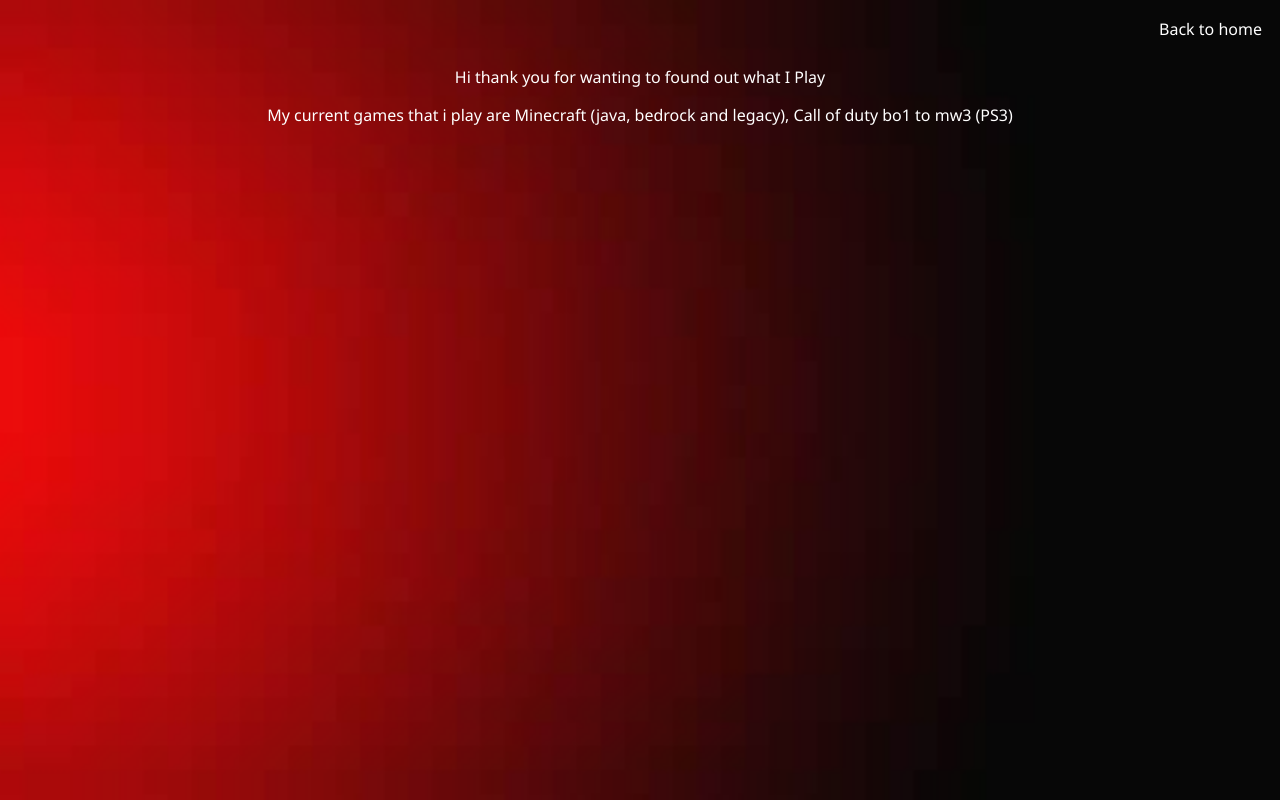
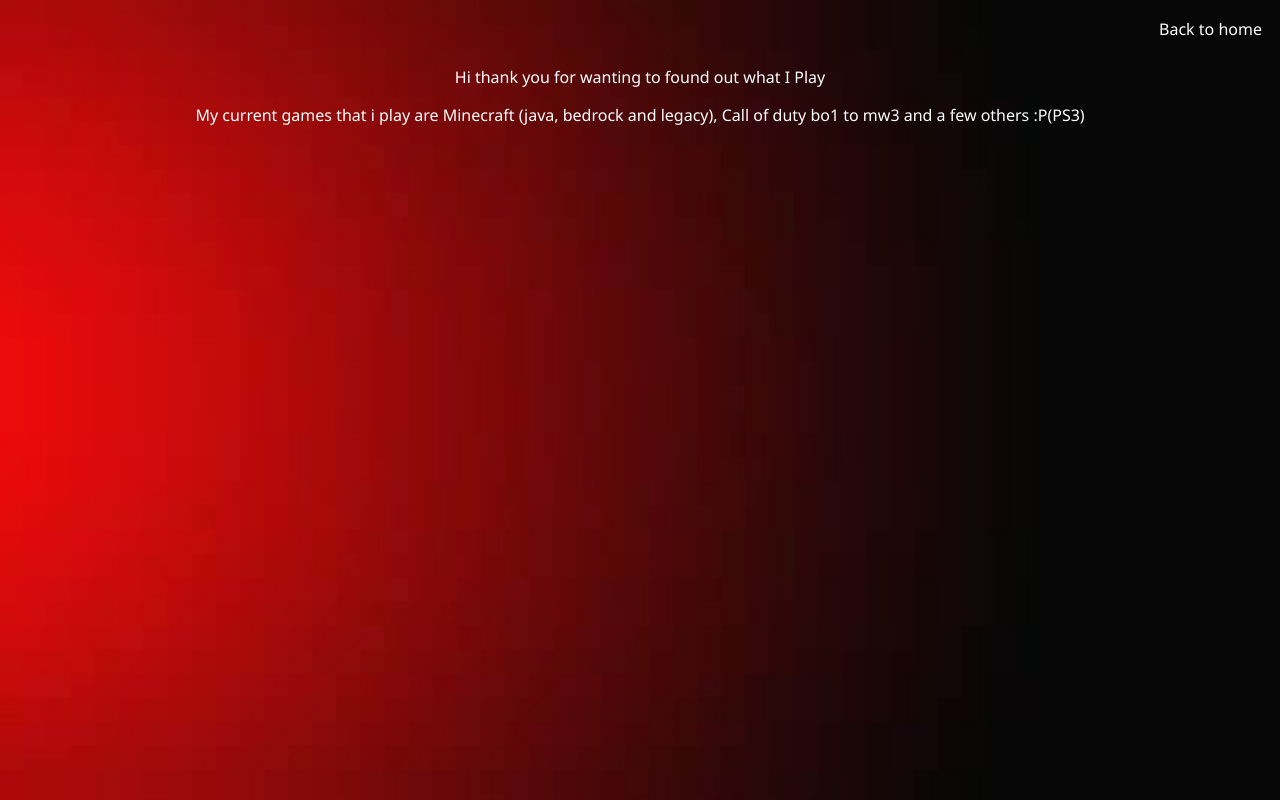
Before and after one commit to SpeedCloudYT/SpeedCloudYT.github.io, a plain HTML site: page gaming.html in a window 1280 px wide. Drawn offline with Linux system fonts and the light colour scheme.

Commit message:
Update gaming.html

```diff
--- a/gaming.html
+++ b/gaming.html
@@ -12,5 +12,5 @@
         <a href="index.html">Back to home</a>
     </div>
     <p>Hi thank you for wanting to found out what I Play</p>
-    <p>My current games that i play are Minecraft (java, bedrock and legacy), Call of duty bo1 to mw3 (PS3)</p>
+    <p>My current games that i play are Minecraft (java, bedrock and legacy), Call of duty bo1 to mw3 and a few others :P(PS3)</p>
 </body>
```
